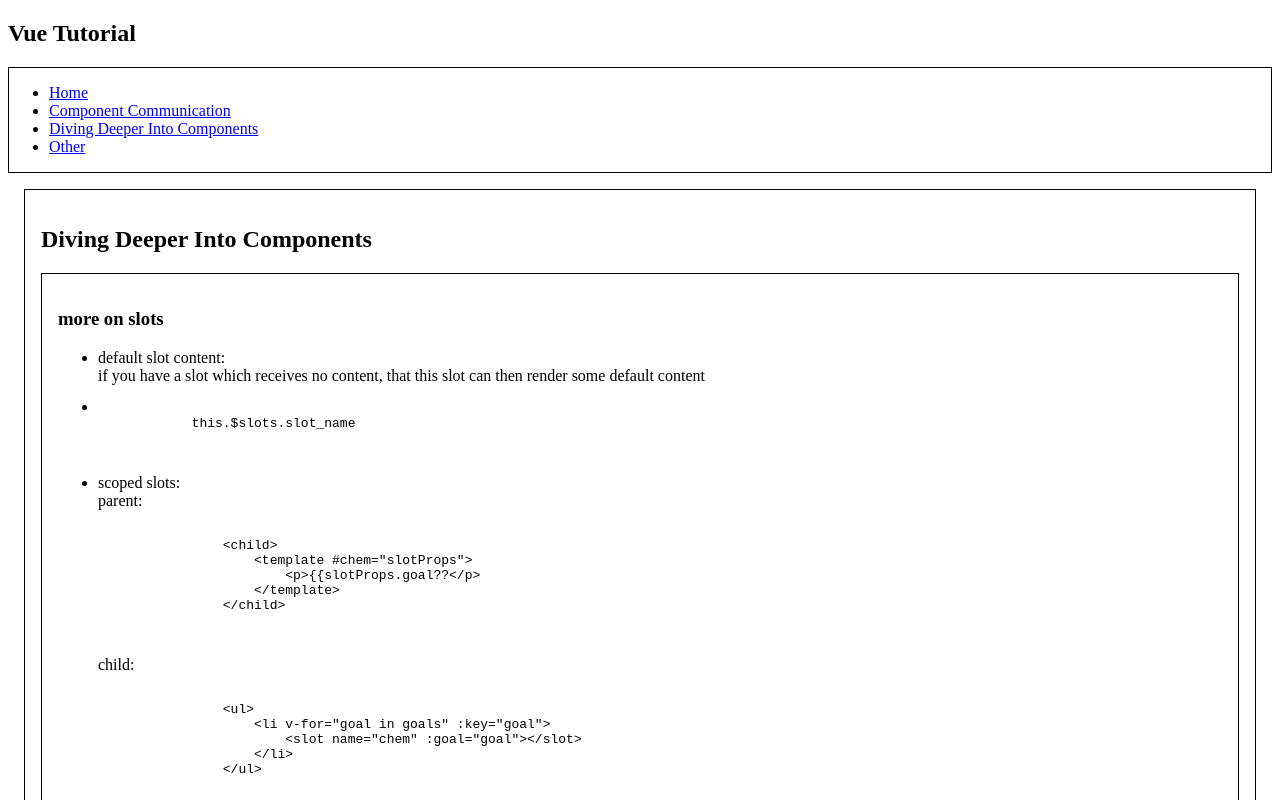
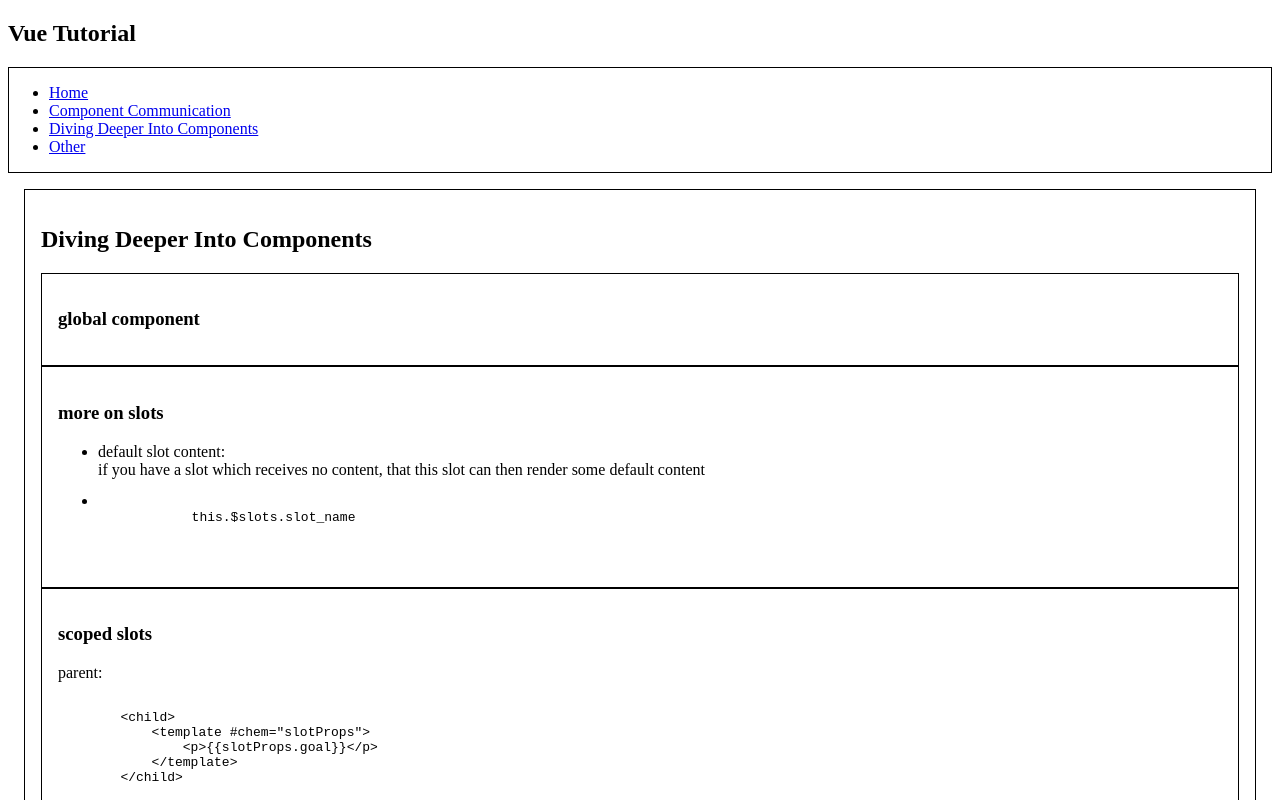
Before and after one commit to MohammadFAHssn/V_u_e, a Vue app in the folder vue-project/: page /diving-deeper-into-components in a window 1280 px wide. Shown: the top 800 px of the page. Built offline with nearby package versions, Linux system fonts and the light colour scheme.

Commit message:
some optimizations

```diff
--- a/vue-project/src/components/DivingDeeperIntoComponents/DivingDeeperIntoComponents.vue
+++ b/vue-project/src/components/DivingDeeperIntoComponents/DivingDeeperIntoComponents.vue
@@ -4,6 +4,10 @@
 
 <template>
   <h2>Diving Deeper Into Components</h2>
+
+  <section class="tip">
+    <h3>global component</h3>
+  </section>
 
   <section class="tip">
     <h3>more on slots</h3>
@@ -24,16 +28,19 @@
           </code>
         </pre>
       </li>
+    </ul>
+  </section>
 
-      <li>
-        scoped slots:
+  <section class="tip">
+    <h3>scoped slots</h3>
+
     <div>
       parent:
       <pre>
         <code>
         &lt;child&gt;
             &lt;template #chem=&quot;slotProps&quot;&gt;
-                        &lt;p&gt;&lcub;&lcub;slotProps.goal&quest;&quest;&lt;/p&gt;
+                &lt;p&gt;&lcub;&lcub;slotProps.goal&rcub;&rcub;&lt;/p&gt;
             &lt;/template&gt;
         &lt;/child&gt;
         </code>
@@ -52,7 +59,5 @@
         </code>
       </pre>
     </div>
-      </li>
-    </ul>
   </section>
 </template>
```
Lines whose indentation alone changed are shown as unchanged.
